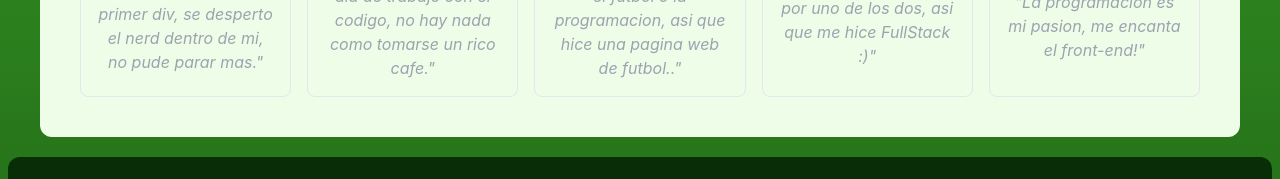
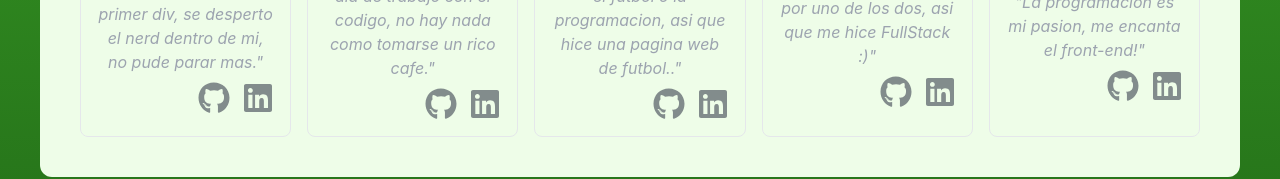
Before and after one commit to Gadd88/futbol-arena-front, a React (Vite) app: page /nosotros in a window 1280 px wide. Shown: the part 1302-1481 px from the top of the page. Built offline with nearby package versions, Linux system fonts and the light colour scheme; no server answers.

Commit message:
agrego iconos svg de git y lkd

```diff
--- a/src/components/aboutusCards/AboutUsCards.jsx
+++ b/src/components/aboutusCards/AboutUsCards.jsx
@@ -1,4 +1,6 @@
 import React from "react";
+import github from "../../assets/github.svg";
+import linkedin from "../../assets/linkedin.svg";
 
 const AboutUsCards = () => {
   return (
@@ -20,6 +22,10 @@ const AboutUsCards = () => {
             no pude parar mas."
           </p>
         </div>
+        <div className="flex flex-row gap-3 mt-2 justify-end">
+          <img src={github} alt="" className="w-8 h-8  hover:bg-sky-700" />
+          <img src={linkedin} alt="" className="w-8 h-8  hover:bg-sky-700" />
+        </div>
       </div>
       <div className="flex flex-col border border-1 rounded-lg p-4 h-200 w-100 p-4 justify-items-center justify-center">
         <div className="flex justify-center justify-items-center">
@@ -37,6 +43,10 @@ const AboutUsCards = () => {
             "Despues de un largo dia de trabajo con el codigo, no hay nada como
             tomarse un rico cafe."
           </p>
+        </div>
+        <div className="flex flex-row gap-3 mt-2 justify-end">
+          <img src={github} alt="" className="w-8 h-8  hover:bg-sky-700" />
+          <img src={linkedin} alt="" className="w-8 h-8  hover:bg-sky-700" />
         </div>
       </div>
       <div className="flex flex-col border border-1 rounded-lg p-4 h-200 w-100 p-4 justify-items-center justify-center">
@@ -56,6 +66,10 @@ const AboutUsCards = () => {
             pagina web de futbol.."
           </p>
         </div>
+        <div className="flex flex-row gap-3 mt-2 justify-end">
+          <img src={github} alt="" className="w-8 h-8  hover:bg-sky-700" />
+          <img src={linkedin} alt="" className="w-8 h-8  hover:bg-sky-700" />
+        </div>
       </div>
       <div className="flex flex-col border border-1 rounded-lg p-4 h-200 w-100 p-4 justify-items-center justify-center">
         <div className="flex justify-center justify-items-center">
@@ -74,6 +88,10 @@ const AboutUsCards = () => {
             :)"
           </p>
         </div>
+        <div className="flex flex-row gap-3 mt-2 justify-end">
+          <img src={github} alt="" className="w-8 h-8 hover:bg-sky-700" />
+          <img src={linkedin} alt="" className="w-8 h-8 hover:bg-sky-700" />
+        </div>
       </div>
       <div className="flex flex-col border border-1 rounded-lg p-4 rounded-lg h-200 w-100 p-4 justify-items-center justify-center">
         <div className="flex justify-center justify-items-center">
@@ -91,6 +109,10 @@ const AboutUsCards = () => {
             "La programacion es mi pasion, me encanta el front-end!"
           </p>
         </div>
+        <div className="flex flex-row gap-3 mt-2 justify-end">
+          <img src={github} alt="" className="w-8 h-8 hover:bg-sky-700" />
+          <img src={linkedin} alt="" className="w-8 h-8 hover:bg-sky-700" />
+        </div>
       </div>
     </section>
   );
```
Also changed, not shown: src/assets/github.svg (added), src/assets/linkedin.svg (added).
